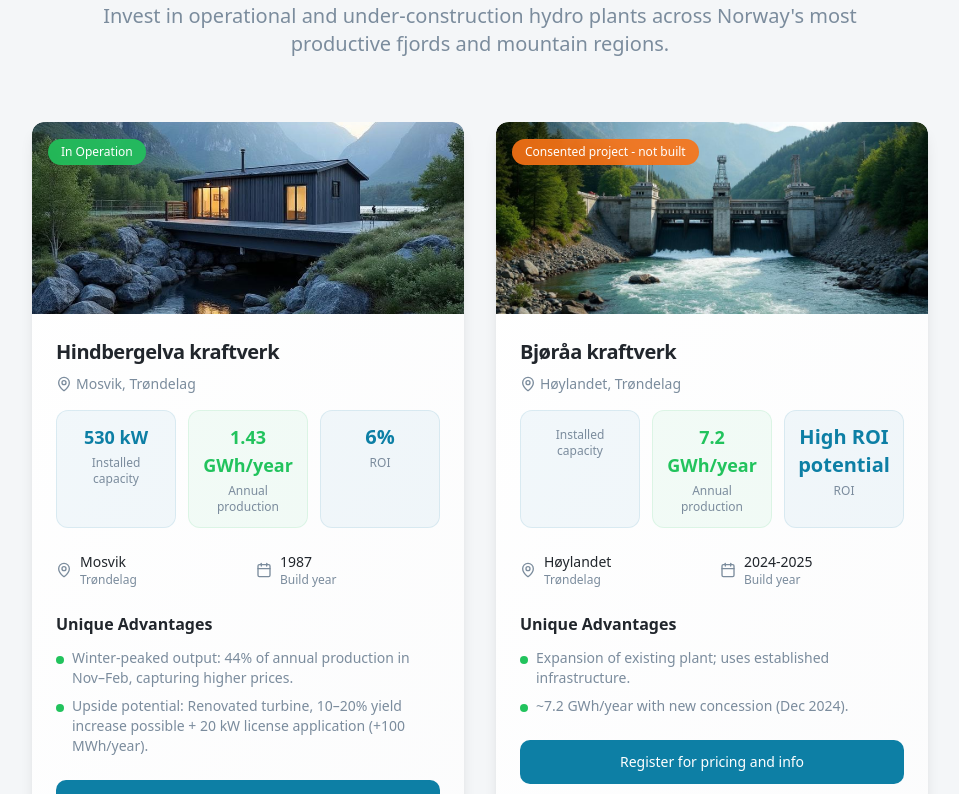
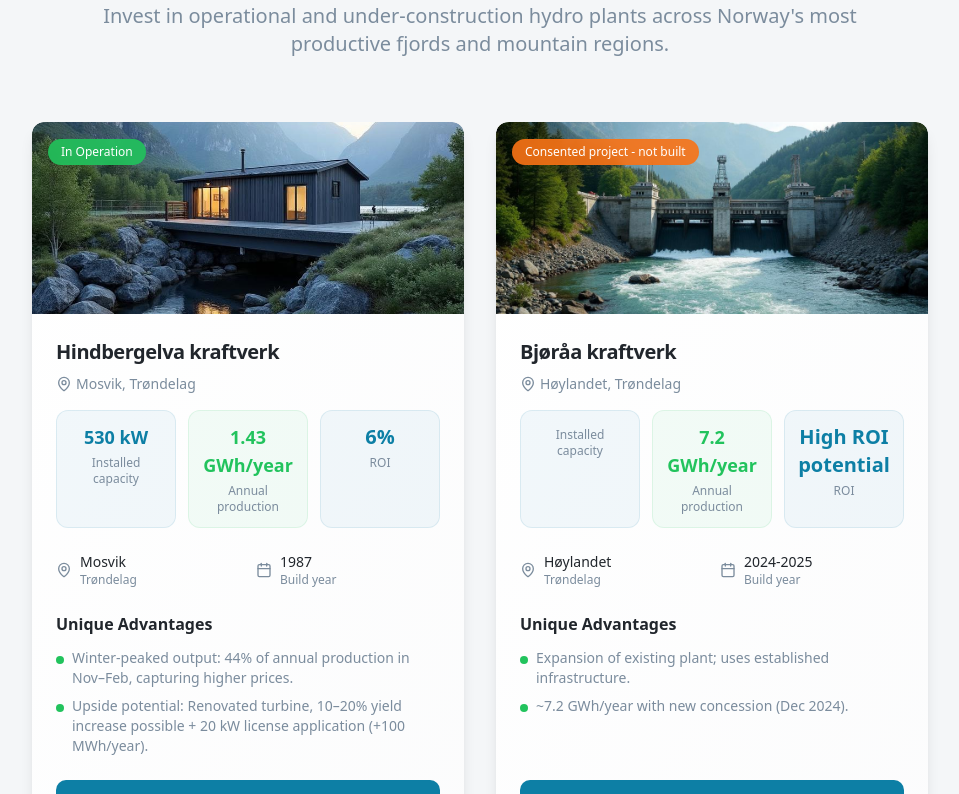
Before and after one commit to rastumbenjamin-gif/smakraftmegleren, a React (Vite) app: page / in a window 1280 px wide. Shown: the part 2060-2854 px from the top of the page, without its empty margins (160-1119 px from the left). Built offline with nearby package versions, Linux system fonts and the light colour scheme.

Commit message:
Align register button placement

```diff
--- a/src/components/InvestmentOpportunities.tsx
+++ b/src/components/InvestmentOpportunities.tsx
@@ -124,13 +124,13 @@ export const InvestmentOpportunities = () => {
 
         <div className="grid md:grid-cols-2 gap-8 max-w-4xl mx-auto justify-items-center">
           {opportunities.map((plant) => (
-            <Card key={plant.id} className="group relative overflow-hidden border-0 shadow-lg hover:shadow-2xl transition-all duration-500 hover:scale-[1.02] bg-gradient-to-br from-white to-muted/20">
+            <Card key={plant.id} className="group relative overflow-hidden border-0 shadow-lg hover:shadow-2xl transition-all duration-500 hover:scale-[1.02] bg-gradient-to-br from-white to-muted/20 h-full flex flex-col">
               {/* Gradient Border Effect */}
               <div className="absolute inset-0 bg-gradient-to-r from-hydro-blue via-hydro-green to-primary opacity-0 group-hover:opacity-100 transition-opacity duration-300 p-[2px] rounded-lg">
                 <div className="w-full h-full bg-background rounded-[6px]" />
               </div>
 
-              <div className="relative z-10">
+              <div className="relative z-10 h-full flex flex-col">
                 {/* Plant Image */}
                 <div className="relative h-48 overflow-hidden rounded-t-lg">
                   <img
@@ -170,7 +170,8 @@ export const InvestmentOpportunities = () => {
                   </div>
                 </CardHeader>
 
-              <CardContent className="space-y-6">
+              <CardContent className="space-y-6 flex-1 flex flex-col">
+                <div className="flex-1 space-y-6">
                 {/* Key Metrics - Prominent Display */}
                 <div className="grid grid-cols-3 gap-3">
                   <div className="text-center p-3 bg-hydro-blue/5 rounded-lg border border-hydro-blue/10">
@@ -217,12 +218,13 @@ export const InvestmentOpportunities = () => {
                     ))}
                   </div>
                 </div>
+                </div>
 
                 {/* CTA Button */}
                 <RegistrationModal plantName={plant.name}>
                   <Button
                     variant="default"
-                    className="w-full bg-primary hover:bg-primary/90 text-white group-hover:bg-gradient-to-r group-hover:from-hydro-blue group-hover:to-hydro-green transition-all duration-300 h-auto py-3 px-4 text-sm font-medium whitespace-normal"
+                    className="w-full bg-primary hover:bg-primary/90 text-white group-hover:bg-gradient-to-r group-hover:from-hydro-blue group-hover:to-hydro-green transition-all duration-300 h-auto py-3 px-4 text-sm font-medium whitespace-normal mt-auto"
                   >
                     {t('opportunities.register')}
                   </Button>
```
